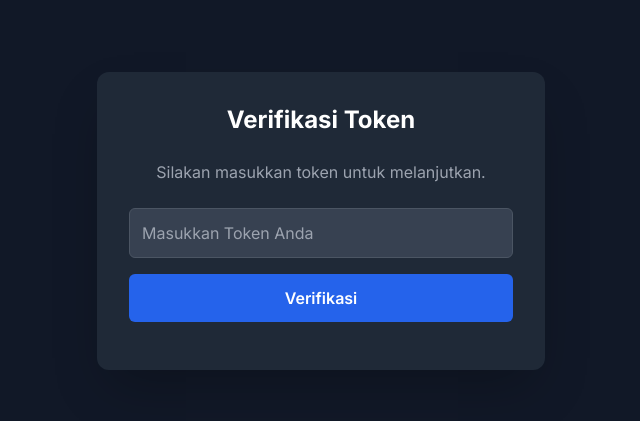
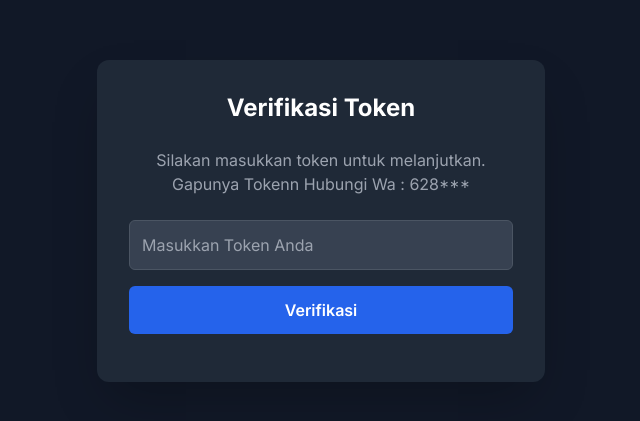
Before and after one commit to zmanias/BlackhunterWeb, a plain HTML site: page Cpanel/index.html in a window 1280 px wide. Shown: the part 179-600 px from the top of the page, without its empty margins (319-959 px from the left). Drawn offline with nearby package versions, Linux system fonts and the light colour scheme.

Commit message:
update Cpanel/index.html

```diff
--- a/Cpanel/index.html
+++ b/Cpanel/index.html
@@ -36,7 +36,7 @@
         <!-- Bagian Verifikasi Token -->
         <div id="token-section" class="bg-gray-800 p-8 rounded-xl shadow-2xl">
             <h1 class="text-2xl font-bold text-center mb-6">Verifikasi Token</h1>
-            <p class="text-center text-gray-400 mb-6">Silakan masukkan token untuk melanjutkan.</p>
+            <p class="text-center text-gray-400 mb-6">Silakan masukkan token untuk melanjutkan.<br>Gapunya Tokenn Hubungi Wa : 628***</p>
             <form id="token-form">
                 <input type="password" id="token-input" placeholder="Masukkan Token Anda" class="w-full p-3 bg-gray-700 border border-gray-600 rounded-md focus:outline-none focus:ring-2 focus:ring-blue-500 transition">
                 <button type="submit" class="w-full mt-4 p-3 bg-blue-600 hover:bg-blue-700 rounded-md font-semibold transition-colors duration-300">
```
